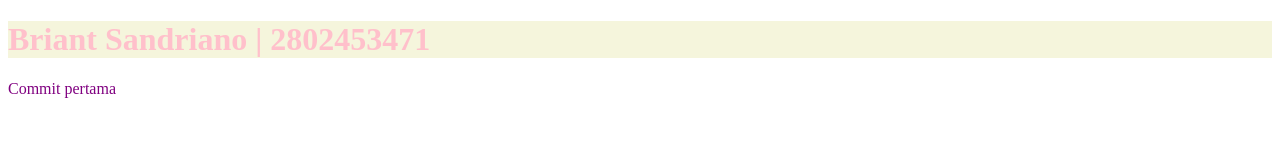
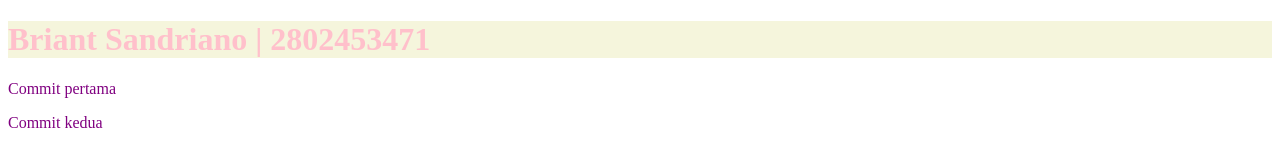
Before and after one commit to Briant-s/assigntment-createrepo, a plain HTML site: page index.html in a window 1280 px wide. Drawn offline with Linux system fonts and the light colour scheme.

Commit message:
commit-kedua

```diff
--- a/index.html
+++ b/index.html
@@ -19,5 +19,6 @@
 <body>
     <h1 class = "judul">Briant Sandriano | 2802453471</h1>
     <p class = "commit">Commit pertama</p>
+    <p class = "commit">Commit kedua</p>
 </body>
 </html>
```
